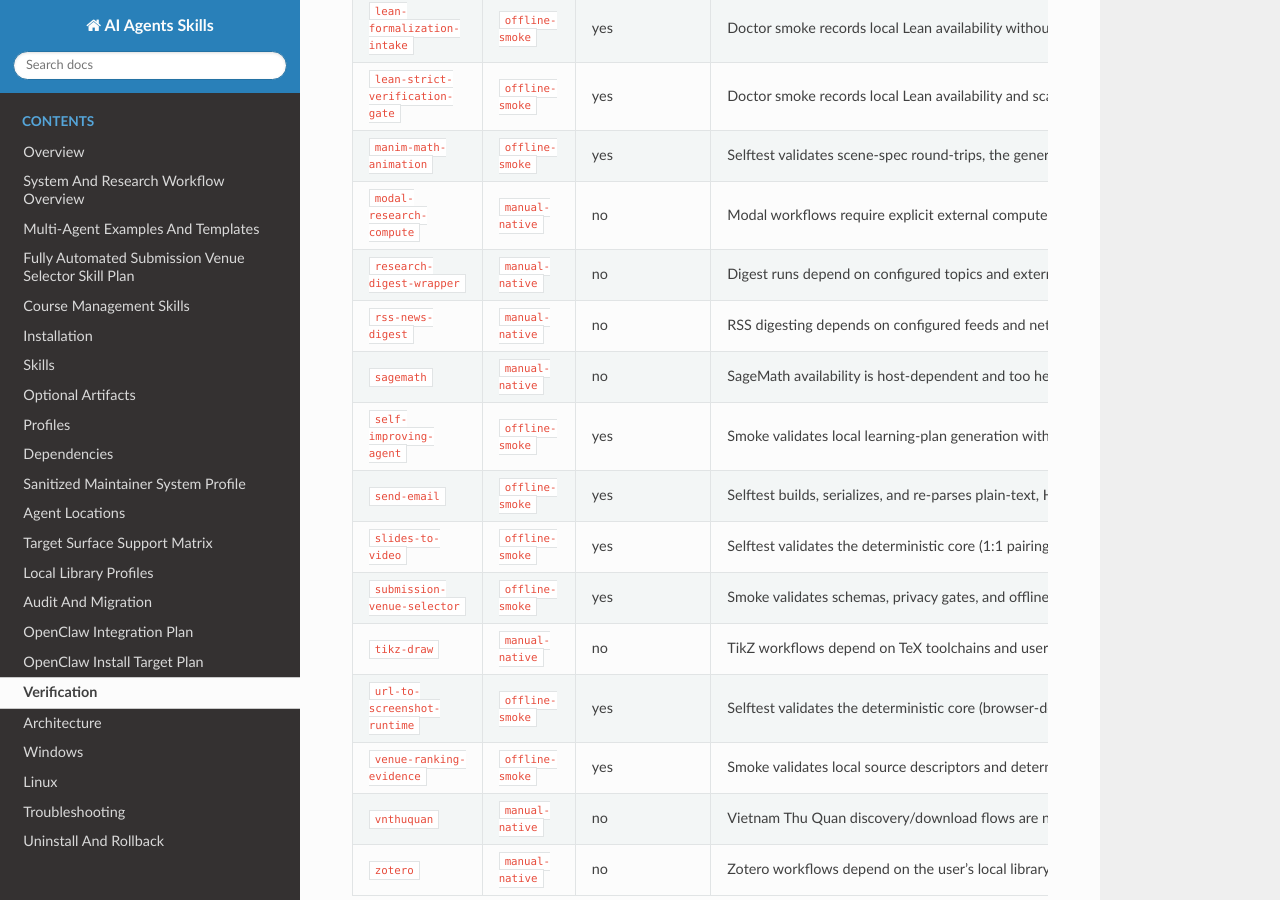
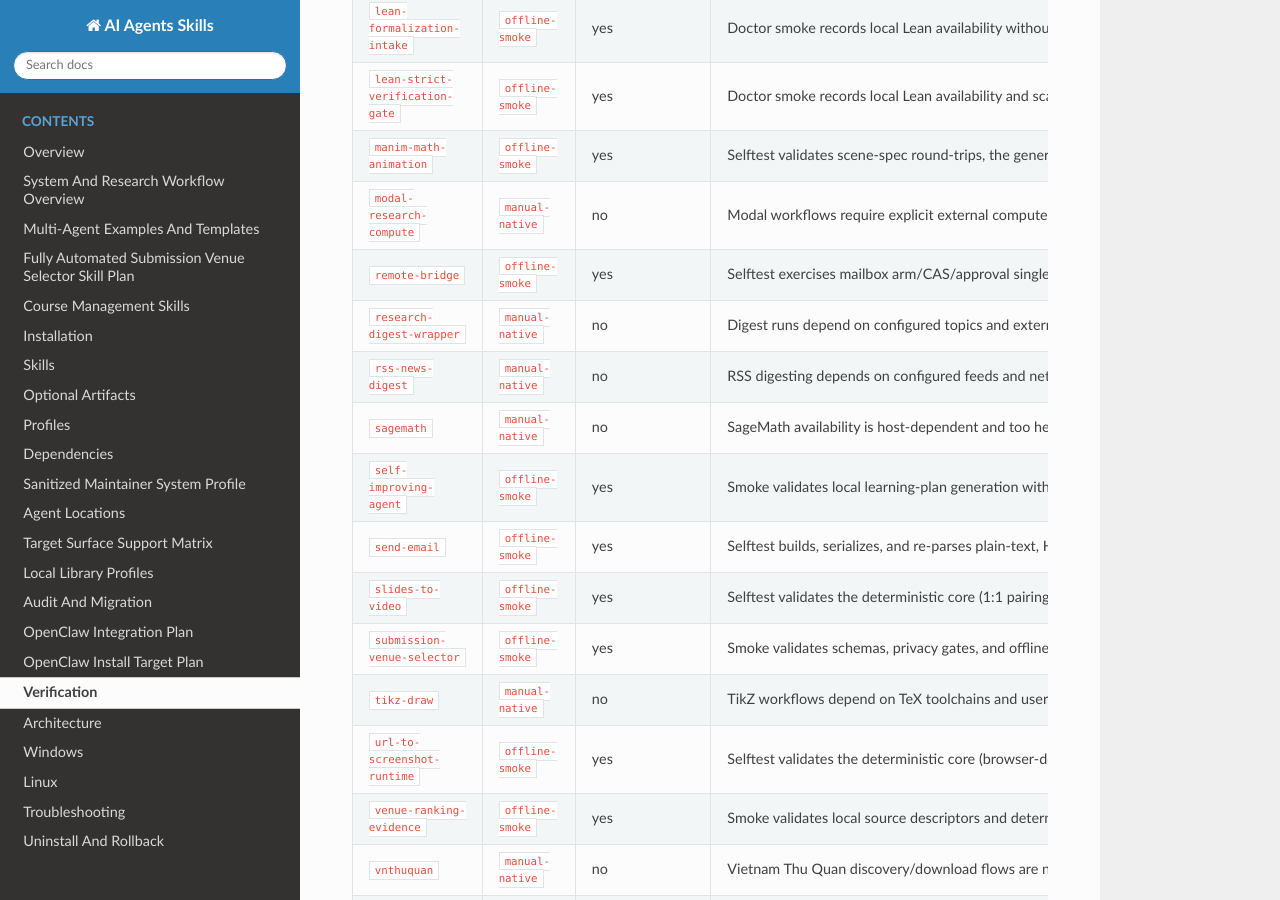
Before and after one commit to hoanganhduc/ai-agents-skills, a Sphinx documentation site: the page built from docs/source/verification.md, in a window 1280 px wide and 900 px high, scrolled down 4710 px. Built offline with Sphinx 7.4.7 and the Read the Docs theme 3.1.0, drawn with Linux system fonts in a browser that asks for light colours.

Commit message:
fix(ci): unblock remote-bridge sanitizer and regenerate docs
Example secrets used a real-looking email that tripped EMAIL_PATTERN.
Replace with angle-bracket placeholders and regenerate skill docs so
sanitize-check and docs-check pass on CI.

```diff
--- a/docs/source/verification.md
+++ b/docs/source/verification.md
@@ -165,7 +165,7 @@
 Codex root and execute the installed native runtime runner for the current host.
 On Windows it exercises both `run_skill.ps1` and `run_skill.bat`; on Linux and
 macOS it exercises `run_skill.sh`. The default runtime smoke currently covers
-`autonomous-research-loop-runtime`, `axiom-axle-mcp`, `deep-research-workflow`, `formal-skeleton-helper`, `get-available-resources`, `graph-verifier`, `lean-explore-mcp`, `lean-formalization-intake`, `lean-strict-verification-gate`, `manim-math-animation`, `self-improving-agent`, `send-email`, `slides-to-video`, `submission-venue-selector`, `url-to-screenshot-runtime`, `venue-ranking-evidence`, forcing copy-mode runtime installation in a temporary
+`autonomous-research-loop-runtime`, `axiom-axle-mcp`, `deep-research-workflow`, `formal-skeleton-helper`, `get-available-resources`, `graph-verifier`, `lean-explore-mcp`, `lean-formalization-intake`, `lean-strict-verification-gate`, `manim-math-animation`, `remote-bridge`, `self-improving-agent`, `send-email`, `slides-to-video`, `submission-venue-selector`, `url-to-screenshot-runtime`, `venue-ranking-evidence`, forcing copy-mode runtime installation in a temporary
 root. It requires Python plus any dependencies needed by the selected smoke
 contracts, including `psutil` and `networkx` for the default CI path. Passing
 `--skills` may only select skills that are supported by this runtime-smoke
@@ -193,6 +193,7 @@
 | `lean-strict-verification-gate` | `offline-smoke` | yes | Doctor smoke records local Lean availability and scanner status without installing dependencies. |
 | `manim-math-animation` | `offline-smoke` | yes | Selftest validates scene-spec round-trips, the generated Manim source (Write/MathTex/TransformMatchingTex/emphasis), and the manim/ffmpeg argv builders with no network, package install, Manim, LaTeX, or ffmpeg. |
 | `modal-research-compute` | `manual-native` | no | Modal workflows require explicit external compute credentials and are not safe for generic offline smoke. |
+| `remote-bridge` | `offline-smoke` | yes | Selftest exercises mailbox arm/CAS/approval single-use, inbox claim/consume, /aas parser boundaries, and config redaction with no network or real secrets. |
 | `research-digest-wrapper` | `manual-native` | no | Digest runs depend on configured topics and external feeds; no generic offline smoke is declared. |
 | `rss-news-digest` | `manual-native` | no | RSS digesting depends on configured feeds and network access. |
 | `sagemath` | `manual-native` | no | SageMath availability is host-dependent and too heavy for default offline CI smoke. |
```
Also changed, not shown: README.md (+1 -0 lines), docs/skills.md (+1 -0 lines), docs/source/skills.md (+1 -0 lines), docs/source/surfaces.md (+1 -1 lines), docs/surfaces.md (+1 -1 lines), docs/verification.md (+2 -1 lines), 1 other file.
